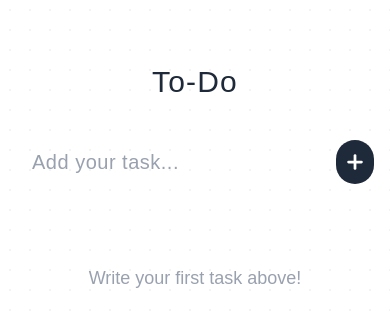
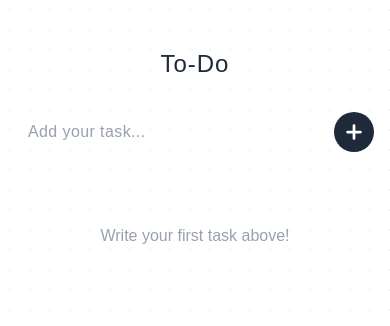
Before and after one commit to snanpmk/sample-next-app, a Next.js app: page / in a window 390 px wide. Shown: the top 326 px of the page. Built offline with nearby package versions, Linux system fonts and the light colour scheme; a web font is replaced by a local one.

Commit message:
changes in responsiveness

```diff
--- a/app/page.tsx
+++ b/app/page.tsx
@@ -62,7 +62,9 @@ export default function Home() {
     <main
       className={
         `
-        min-h-screen flex flex-col items-center py-16 px-4
+        min-h-screen flex flex-col items-center py-12 px-4
+        sm:py-16 sm:px-6
+        md:px-12
         bg-white
         bg-[radial-gradient(#f3f4f6_1px,transparent_1px)] [background-size:20px_20px]
         w-full
@@ -70,13 +72,16 @@ export default function Home() {
       }
     >
       <h1
-        className="text-3xl mb-10 font-handwritten text-gray-800 tracking-wider text-center"
+        className="
+          text-2xl sm:text-3xl mb-8 sm:mb-10 font-handwritten text-gray-800 tracking-wider text-center
+        "
         style={{ letterSpacing: "0.04em" }}
       >
         To-Do
       </h1>
+
       <form
-        className="flex gap-2 mb-12 w-full max-w-lg"
+        className="flex gap-2 mb-10 sm:mb-12 w-full max-w-md sm:max-w-lg"
         onSubmit={(e: FormEvent<HTMLFormElement>) => {
           e.preventDefault();
           addTodo();
@@ -84,8 +89,8 @@ export default function Home() {
       >
         <input
           className="
-            flex-1 py-2 px-4 rounded-lg border-0
-            bg-transparent font-handwritten text-xl tracking-wide
+            flex-1 py-2 px-3 rounded-lg border-0
+            bg-transparent font-handwritten text-base sm:text-xl tracking-wide
             focus:outline-none
             placeholder:text-gray-400
           "
@@ -101,6 +106,9 @@ export default function Home() {
           className="
             bg-gray-800 text-white p-2 rounded-full
             hover:bg-gray-700 transition
+            flex items-center justify-center
+            w-10 h-10
+            sm:w-12 sm:h-12
           "
           type="submit"
           aria-label="Add todo"
@@ -108,12 +116,13 @@ export default function Home() {
           <Plus size={22} strokeWidth={3} />
         </button>
       </form>
-      <ul className="w-full max-w-lg flex flex-col gap-4">
+
+      <ul className="w-full max-w-md sm:max-w-lg flex flex-col gap-4">
         {todos.map((todo, idx) => (
           <li key={idx} className="flex items-center group select-none">
             <span
               className={`
-                flex-1 cursor-pointer font-handwritten text-xl
+                flex-1 cursor-pointer font-handwritten text-base sm:text-xl
                 transition
                 ${
                   todo.completed
@@ -139,16 +148,18 @@ export default function Home() {
               className="
                 text-red-300 hover:text-red-600 ml-3 transition
                 opacity-0 group-hover:opacity-100
+                w-7 h-7 sm:w-8 sm:h-8
+                flex items-center justify-center
               "
               onClick={() => removeTodo(idx)}
               aria-label={`Delete todo ${todo.text}`}
             >
-              <Trash2 size={20} />
+              <Trash2 size={18} />
             </button>
           </li>
         ))}
         {todos.length === 0 && (
-          <li className="text-center text-gray-400 py-8 font-handwritten text-lg">
+          <li className="text-center text-gray-400 py-8 font-handwritten text-base sm:text-lg">
             Write your first task above!
           </li>
         )}
```
